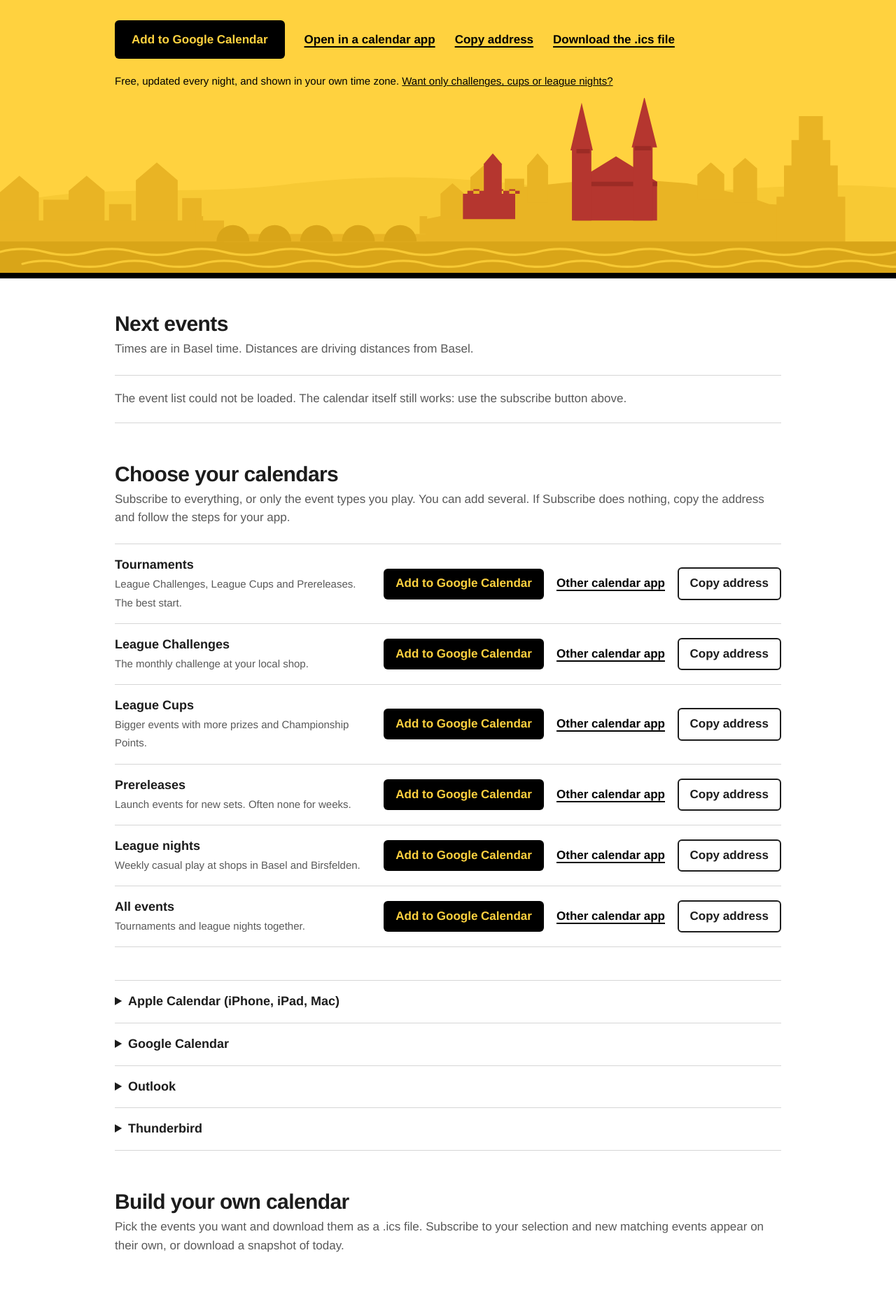
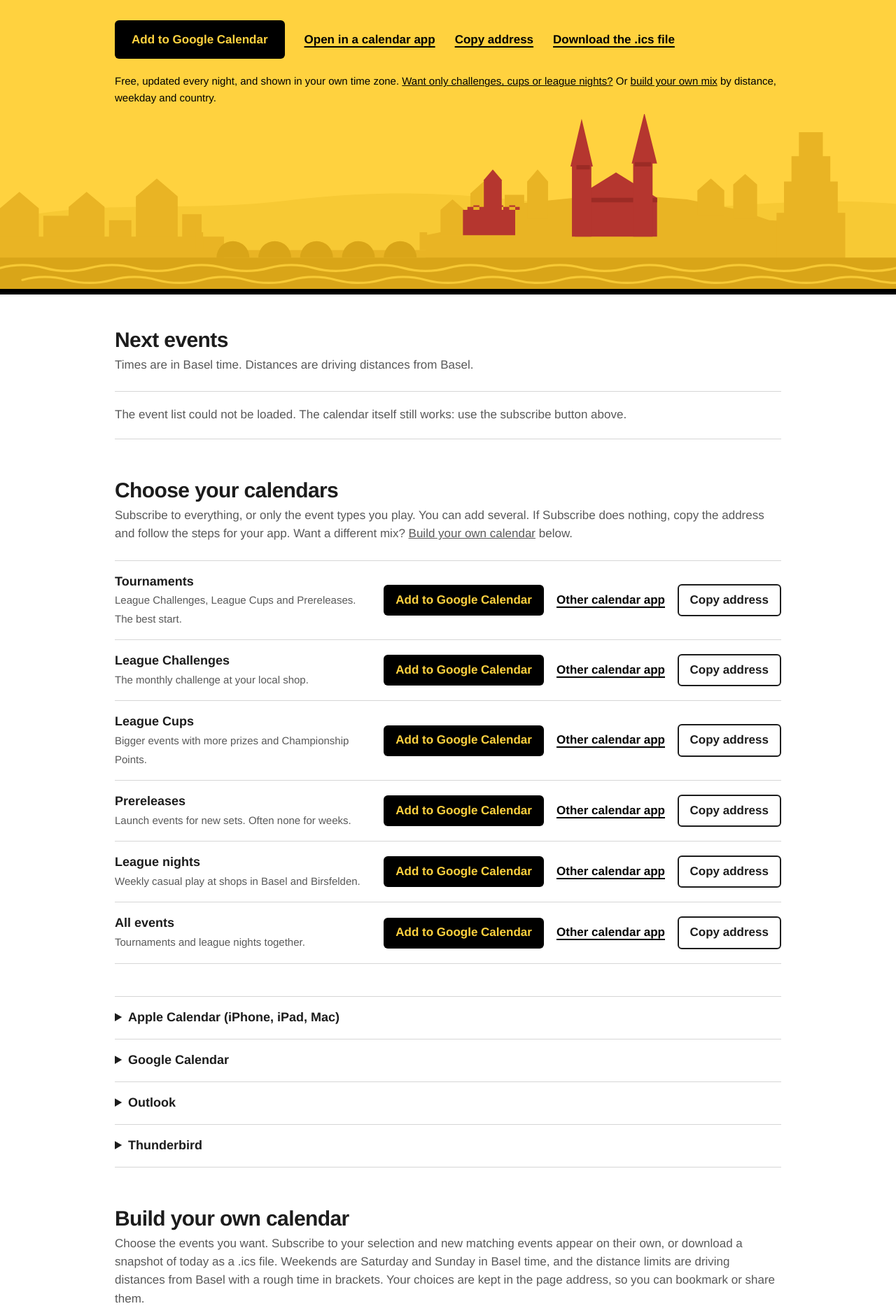
Before and after one commit to joerimulder/tcg-calendar, a plain HTML site: page docs/index.html in a window 1280 px wide. Shown: the part 500-2377 px from the top of the page at 70% size. Drawn offline with Linux system fonts and the light colour scheme; no server answers.

Commit message:
Update landing page copy for the custom builder, event details and hosting
Co-Authored-By: Claude Sonnet 5.5 <noreply@anthropic.com>
Claude-Session: https://claude.ai/code/session_015Qrp5nJ6knVfXERc6pU2fo

```diff
--- a/docs/index.html
+++ b/docs/index.html
@@ -222,7 +222,7 @@ footer p { max-width: 40rem; margin: 0 0 0.9rem; color: var(--muted); font-size:
       <a class="quiet" data-link="ics" href="https://tcgcalendar.ch/basel-tournaments.ics">Download the .ics file</a>
     </div>
     <p class="fine hero-copied" id="hero-copied" role="status"></p>
-    <p class="fine">Free, updated every night, and shown in your own time zone. <a href="#how">Want only challenges, cups or league nights?</a></p>
+    <p class="fine">Free, updated every night, and shown in your own time zone. <a href="#how">Want only challenges, cups or league nights?</a> Or <a href="#build">build your own mix</a> by distance, weekday and country.</p>
   </div>
 </header>
 
@@ -244,7 +244,7 @@ footer p { max-width: 40rem; margin: 0 0 0.9rem; color: var(--muted); font-size:
 
   <section aria-labelledby="how">
     <h2 id="how">Choose your calendars</h2>
-    <p class="note">Subscribe to everything, or only the event types you play. You can add several. If Subscribe does nothing, copy the address and follow the steps for your app.</p>
+    <p class="note">Subscribe to everything, or only the event types you play. You can add several. If Subscribe does nothing, copy the address and follow the steps for your app. Want a different mix? <a href="#build">Build your own calendar</a> below.</p>
     <ul class="feeds" id="calendars">
       <li class="feed" data-feed="basel-tournaments">
         <div class="feed-info"><strong>Tournaments</strong><span>League Challenges, League Cups and Prereleases. The best start.</span></div>
@@ -343,7 +343,7 @@ footer p { max-width: 40rem; margin: 0 0 0.9rem; color: var(--muted); font-size:
 
   <section aria-labelledby="build-h" id="build">
     <h2 id="build-h">Build your own calendar</h2>
-    <p class="note">Pick the events you want and download them as a .ics file. Subscribe to your selection and new matching events appear on their own, or download a snapshot of today.</p>
+    <p class="note">Choose the events you want. Subscribe to your selection and new matching events appear on their own, or download a snapshot of today as a .ics file. Weekends are Saturday and Sunday in Basel time, and the distance limits are driving distances from Basel with a rough time in brackets. Your choices are kept in the page address, so you can bookmark or share them.</p>
     <form class="builder" id="builder" hidden>
       <fieldset>
         <legend>Event types</legend>
@@ -393,6 +393,7 @@ footer p { max-width: 40rem; margin: 0 0 0.9rem; color: var(--muted); font-size:
     <div class="prose">
       <p>Official League Cups, League Challenges and Prereleases that shops register in the Play! Pokémon Event Locator, within 100 km of Basel by road. That covers Basel, Mulhouse, Zürich, Bern and Luzern.</p>
       <p>League nights, the regular casual play at shops, are their own calendar. They cover shops in Basel and Birsfelden only, and are refreshed from the Event Locator by hand, so a newly announced one can take a few days to show up. Casual meetups that are not in the locator are not included. If a shop or event is missing, <a href="https://github.com/joerimulder/tcg-calendar/issues">open an issue on GitHub</a>.</p>
+      <p>Each event also lists driving directions as one-tap links for Google Maps, Apple Maps and Waze, plus a reminder to bring ID and EUR for events in France or Germany. Entry fees, registration and Full or Waiting list flags appear when we know them. The official locator does not publish player numbers, so a missing flag does not mean there is space.</p>
     </div>
   </section>
 </main>
@@ -400,7 +401,7 @@ footer p { max-width: 40rem; margin: 0 0 0.9rem; color: var(--muted); font-size:
 <footer>
   <div class="wrap">
     <p>TCGCalendar is an unofficial fan project. It is not affiliated with or endorsed by The Pokémon Company, Nintendo, Creatures or GAME FREAK. Pokémon and its trademarks belong to their owners.</p>
-    <p>Event data comes from the official Play! Pokémon Event Locator, through the community mirror pokedata.ovh for tournaments, and read from the locator directly for league nights. This site sets no cookies and loads nothing from other sites. It is hosted on GitHub Pages, and the <a href="https://github.com/joerimulder/tcg-calendar">source code is on GitHub</a>.</p>
+    <p>Event data comes from the official Play! Pokémon Event Locator, through the community mirror pokedata.ovh for tournaments, and read from the locator directly for league nights. This site sets no cookies and loads nothing from other sites. The calendars are hosted on GitHub Pages. Custom subscriptions are filtered by a small Cloudflare Worker that reads the public calendar and stores nothing. Map links only open when you tap them. The <a href="https://github.com/joerimulder/tcg-calendar">source code is on GitHub</a>.</p>
   </div>
 </footer>
 
```
